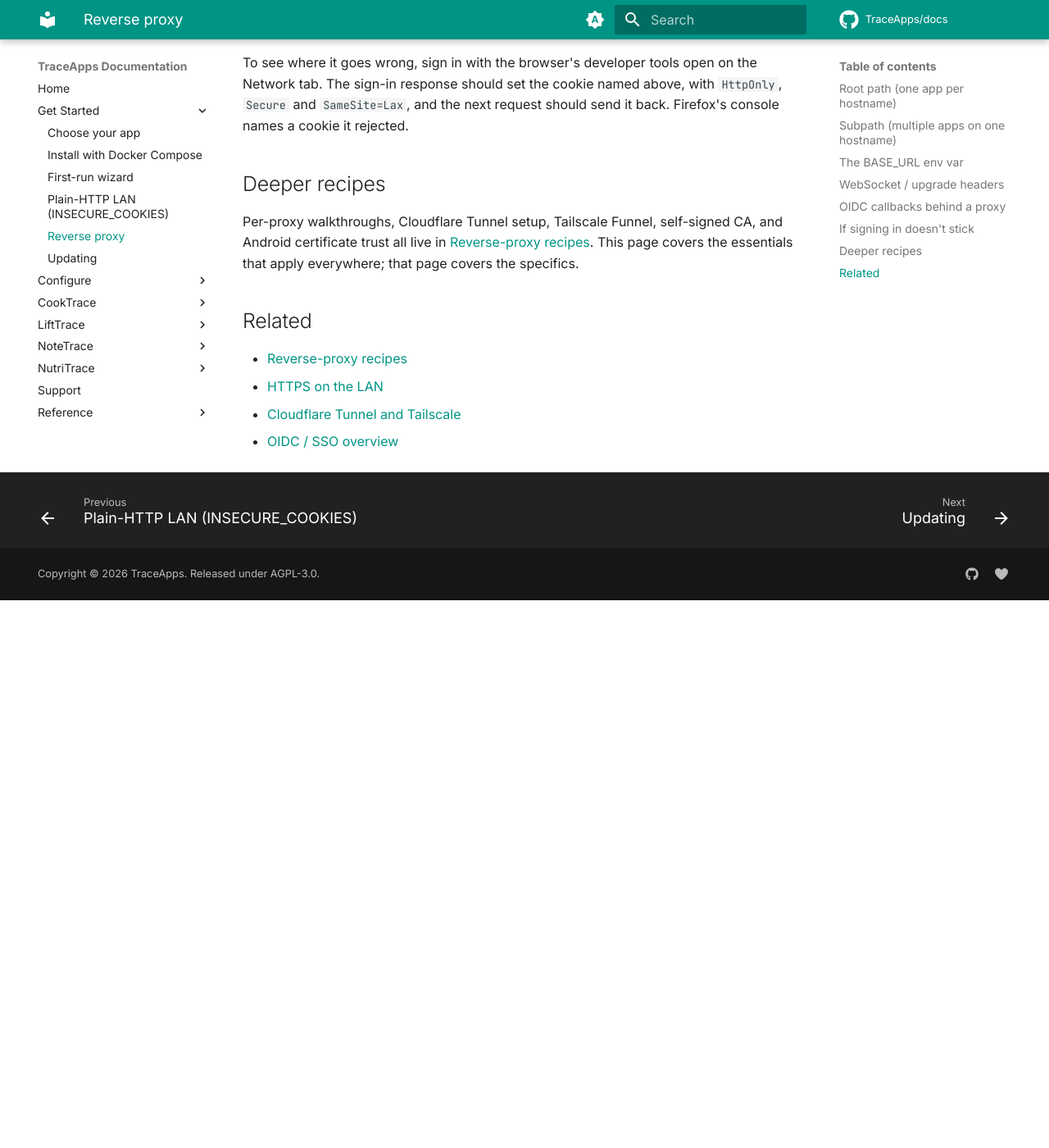
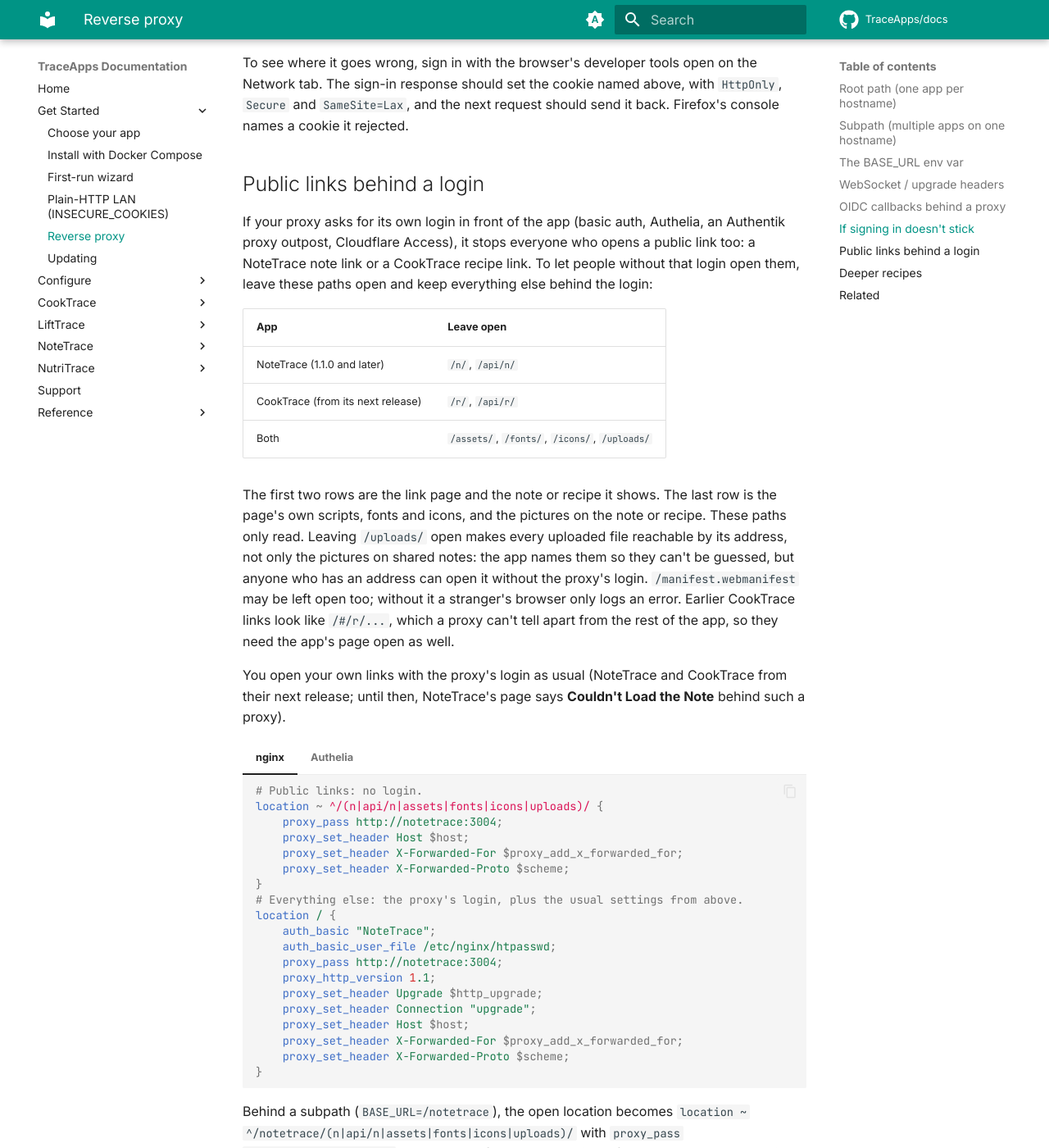
Before and after one commit to TraceApps/docs, an MkDocs documentation site: the page built from docs/getting-started/reverse-proxy.md, in a window 1280 px wide and 1400 px high, scrolled down 3163 px. Shown: the whole window at 82% size. Built offline with MkDocs 1.6.1 and Material for MkDocs 9.7.7, drawn with Linux system fonts in a browser that asks for light colours; comment, search, counter and statistics services are not loaded; before the commit the page ends 3895 px from its top, so only the background shows below that; some of the changed text lies outside the part shown.

Commit message:
Reverse proxy: public links behind a login, what to leave open (TraceApps/notetrace#22)

````diff
--- a/docs/getting-started/reverse-proxy.md
+++ b/docs/getting-started/reverse-proxy.md
@@ -160,6 +160,61 @@ Your password is accepted, then you're back on the sign-in page. NutriTrace 1.4.
 
 To see where it goes wrong, sign in with the browser's developer tools open on the Network tab. The sign-in response should set the cookie named above, with `HttpOnly`, `Secure` and `SameSite=Lax`, and the next request should send it back. Firefox's console names a cookie it rejected.
 
+## Public links behind a login { #public-links-behind-a-login }
+
+If your proxy asks for its own login in front of the app (basic auth, Authelia, an Authentik proxy outpost, Cloudflare Access), it stops everyone who opens a public link too: a NoteTrace note link or a CookTrace recipe link. To let people without that login open them, leave these paths open and keep everything else behind the login:
+
+| App | Leave open |
+|---|---|
+| NoteTrace (1.1.0 and later) | `/n/`, `/api/n/` |
+| CookTrace (from its next release) | `/r/`, `/api/r/` |
+| Both | `/assets/`, `/fonts/`, `/icons/`, `/uploads/` |
+
+The first two rows are the link page and the note or recipe it shows. The last row is the page's own scripts, fonts and icons, and the pictures on the note or recipe. These paths only read. Leaving `/uploads/` open makes every uploaded file reachable by its address, not only the pictures on shared notes: the app names them so they can't be guessed, but anyone who has an address can open it without the proxy's login. `/manifest.webmanifest` may be left open too; without it a stranger's browser only logs an error. Earlier CookTrace links look like `/#/r/...`, which a proxy can't tell apart from the rest of the app, so they need the app's page open as well.
+
+You open your own links with the proxy's login as usual (NoteTrace and CookTrace from their next release; until then, NoteTrace's page says **Couldn't Load the Note** behind such a proxy).
+
+=== "nginx"
+
+    ```nginx
+    # Public links: no login.
+    location ~ ^/(n|api/n|assets|fonts|icons|uploads)/ {
+        proxy_pass http://notetrace:3004;
+        proxy_set_header Host $host;
+        proxy_set_header X-Forwarded-For $proxy_add_x_forwarded_for;
+        proxy_set_header X-Forwarded-Proto $scheme;
+    }
+    # Everything else: the proxy's login, plus the usual settings from above.
+    location / {
+        auth_basic "NoteTrace";
+        auth_basic_user_file /etc/nginx/htpasswd;
+        proxy_pass http://notetrace:3004;
+        proxy_http_version 1.1;
+        proxy_set_header Upgrade $http_upgrade;
+        proxy_set_header Connection "upgrade";
+        proxy_set_header Host $host;
+        proxy_set_header X-Forwarded-For $proxy_add_x_forwarded_for;
+        proxy_set_header X-Forwarded-Proto $scheme;
+    }
+    ```
+
+    Behind a subpath (`BASE_URL=/notetrace`), the open location becomes `location ~ ^/notetrace/(n|api/n|assets|fonts|icons|uploads)/` with `proxy_pass http://notetrace:3004;` and no path after the port: nginx refuses one in a regex location, and the app expects the subpath kept.
+
+=== "Authelia"
+
+    Put the rule above every other rule that matches the host, wildcards like `*.example.com` included: the first rule that matches wins.
+
+    ```yaml
+    access_control:
+      rules:
+        - domain: 'notes.example.com'
+          policy: 'bypass'
+          resources:
+            - '^/(n|api/n|assets|fonts|icons|uploads)/.*$'
+    ```
+
+For CookTrace, use `r|api/r` in place of `n|api/n`.
+
 ## Deeper recipes
 
 Per-proxy walkthroughs, Cloudflare Tunnel setup, Tailscale Funnel, self-signed CA, and Android certificate trust all live in [Reverse-proxy recipes](../self-hosting/proxy-recipes.md). This page covers the essentials that apply everywhere; that page covers the specifics.
````
